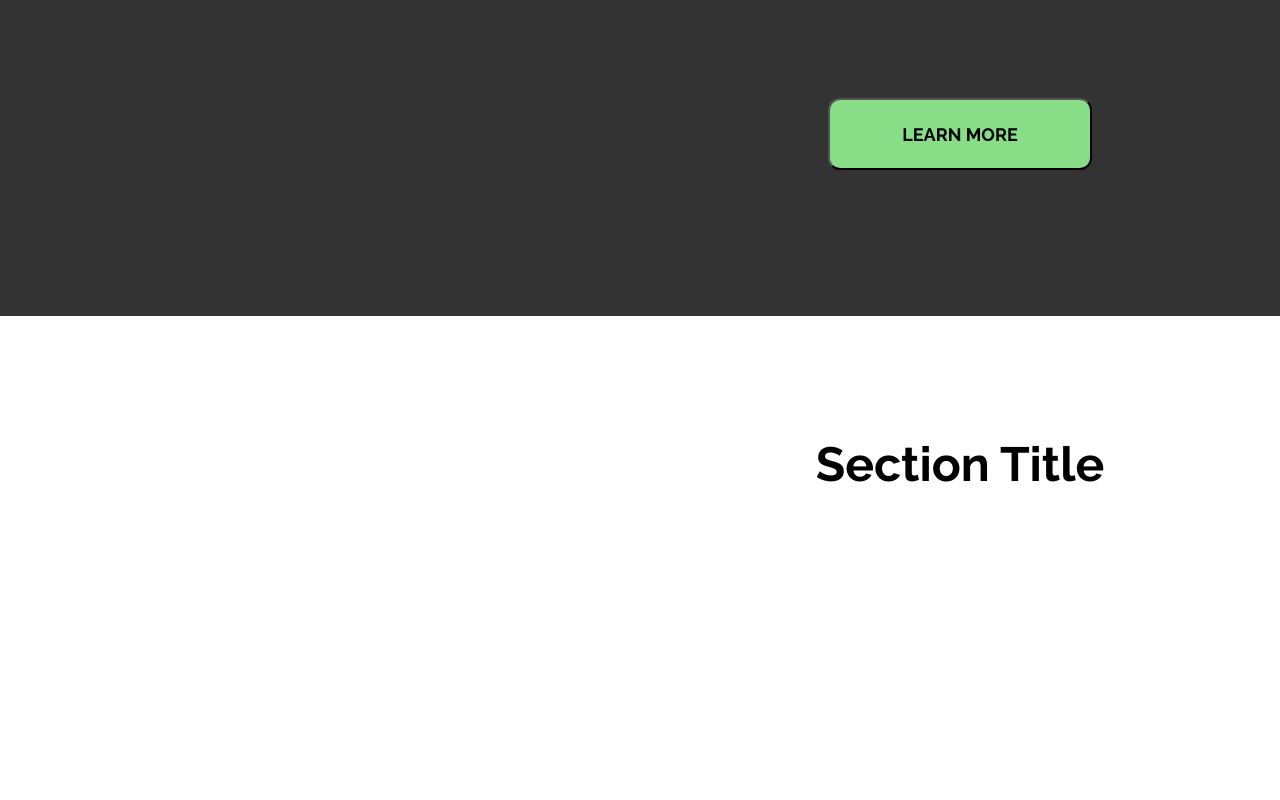
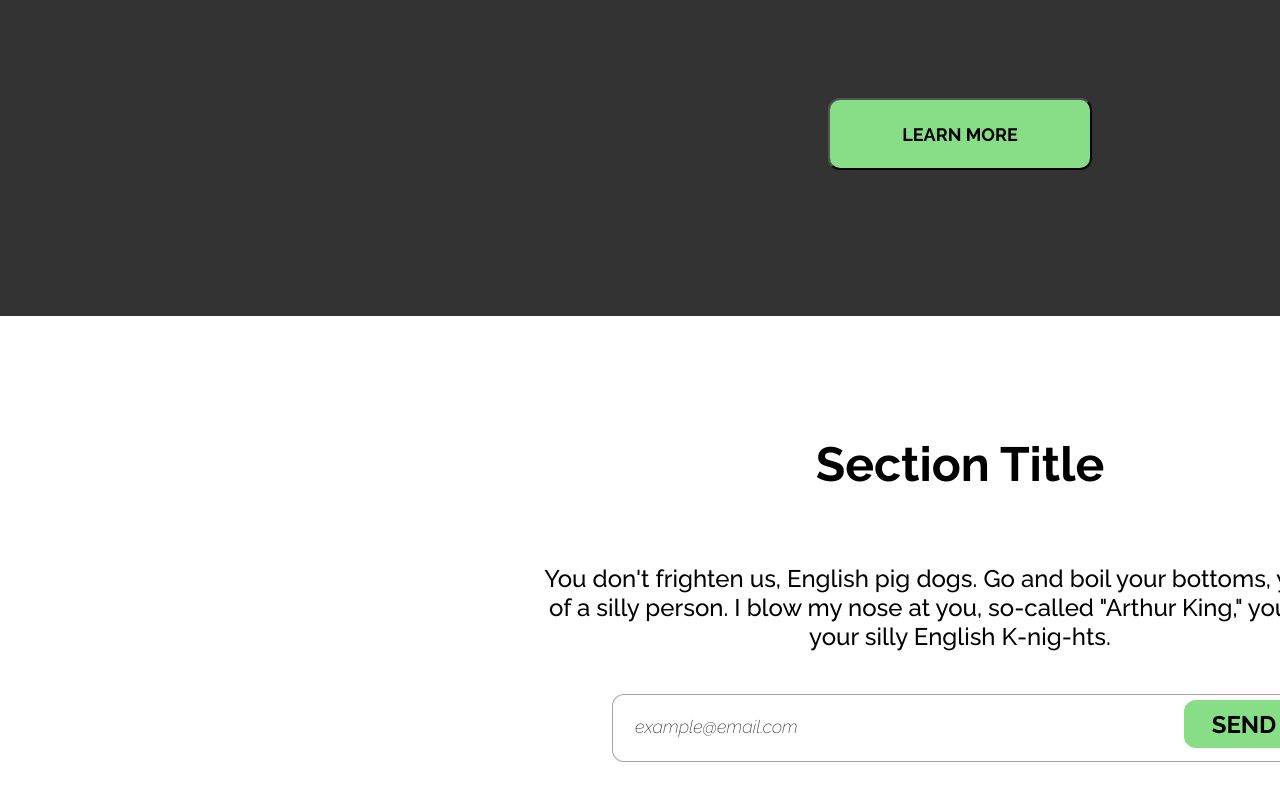
Before and after one commit to mrakitic/projekt---part-1, a plain HTML site: page index.html in a window 1280 px wide. Shown: the part 2758-3558 px from the top of the page. Drawn offline with Linux system fonts and the light colour scheme.

Commit message:
Add form section

```diff
--- a/index.html
+++ b/index.html
@@ -179,6 +179,19 @@
     <section>
       <div class="imput-section">
         <p class="imput-title">Section Title</p>
+        <p class="imput-para">
+          You don't frighten us, English pig dogs. Go and boil your bottoms, you
+          sons of a silly person. I blow my nose at you, so-called "Arthur
+          King," you and all your silly English K-nig-hts.
+        </p>
+        <form>
+          <input
+            type="text"
+            class="email-imput"
+            placeholder="example@email.com"
+          />
+          <button class="imput-button">SEND</button>
+        </form>
       </div>
     </section>
   </body>
--- a/styles/_imput.scss
+++ b/styles/_imput.scss
@@ -17,3 +17,42 @@
   font-size: 3rem;
   margin-top: 7.5rem;
 }
+
+.imput-para {
+  width: 52.5rem;
+  height: 3.875rem;
+  font-family: $font;
+  font-weight: 500;
+  font-size: 1.5rem;
+  text-align: center;
+}
+
+.email-imput {
+  width: 43.5rem;
+  height: 4rem;
+  margin-top: 2.75rem;
+  border-radius: 0.75rem;
+  border: 0.0313rem solid rgba(73, 72, 72, 0.5);
+}
+
+.email-imput::placeholder {
+  font-family: $font;
+  font-weight: 400;
+  font-style: italic;
+  font-size: 1.125rem;
+  color: $black-color;
+  padding-left: 1.25rem;
+}
+
+.imput-button {
+  width: 7.5rem;
+  height: 3rem;
+  background-color: $green-color;
+  border-radius: 0.75rem;
+  font-family: $font;
+  font-weight: 700;
+  font-size: 1.5rem;
+  margin-left: -130px;
+  margin-top: 0.5rem;
+  border: none;
+}
```
Also changed, not shown: styles/style.css, 1 other file.
